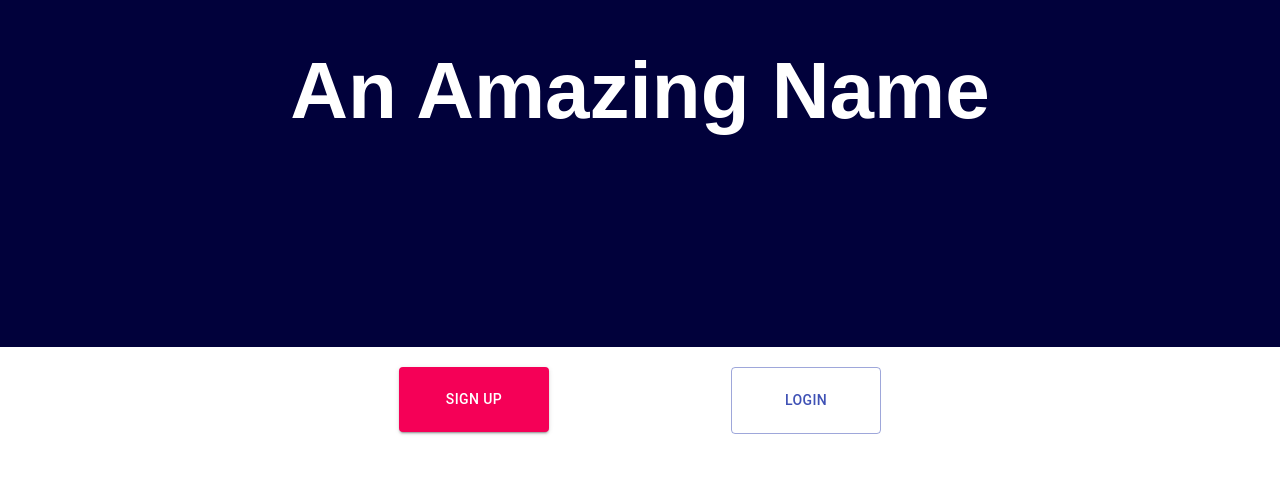
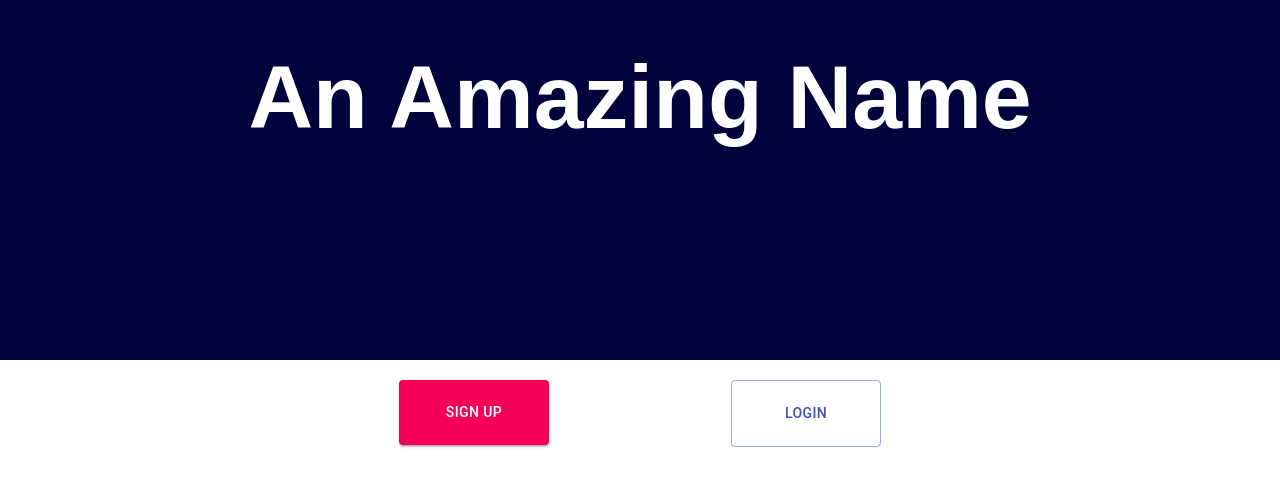
Before and after one commit to aggie-coding-club/stocks-frontend, a React (Create React App) app: page / in a window 1280 px wide. Shown: the part 165-652 px from the top of the page. Built offline with nearby package versions, Linux system fonts and the light colour scheme.

Commit message:
font size now vw instead of px

```diff
--- a/src/components/Landing.js
+++ b/src/components/Landing.js
@@ -6,7 +6,7 @@ function Landing() {
 
   const headerStyle = {
     textAlign: 'center',
-    fontSize: '40px',
+    fontSize: '3.5vw',
     padding: '25vh',
     backgroundColor: '#01013b',
     color: 'white'
```
Also changed, not shown: 1 other file (tests, documents, lock files or other folders).
